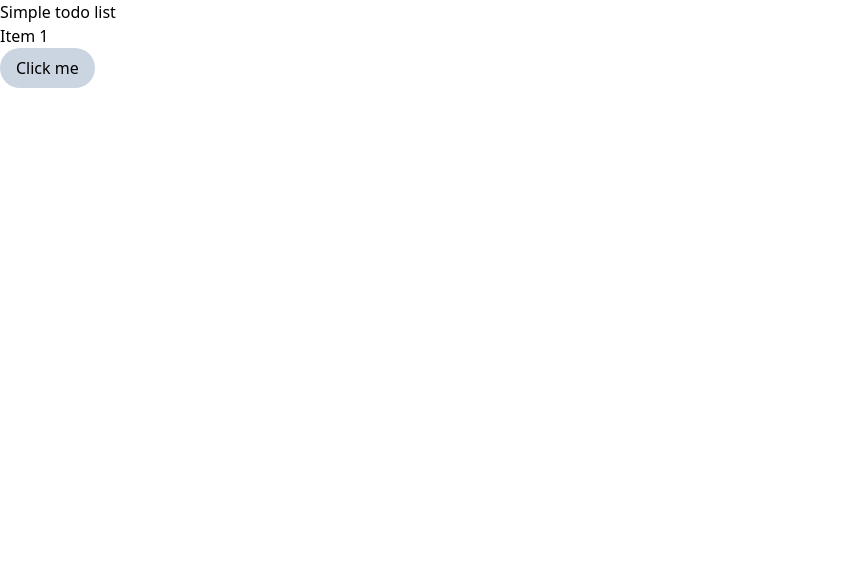
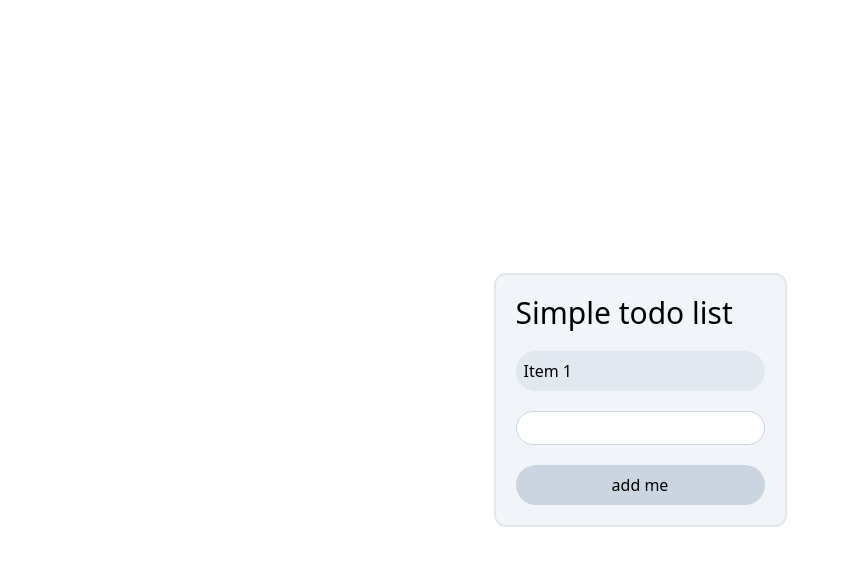
Before and after one commit to RomaMatsen/todo-react, a React (Create React App) app: page / in a window 1280 px wide. Shown: the top 566 px of the page, without its empty margins (0-850 px from the left). Built offline with nearby package versions, Linux system fonts and the light colour scheme.

Commit message:
slkgbelrbj

```diff
--- a/package.json
+++ b/package.json
@@ -33,6 +33,7 @@
     ]
   },
   "devDependencies": {
+    "@types/react": "^19.0.7",
     "autoprefixer": "^10.4.20",
     "postcss": "^8.5.1",
     "tailwindcss": "^3.4.17"
--- a/src/App.tsx
+++ b/src/App.tsx
@@ -1,20 +1,37 @@
 import "./App.css";
-import React from "react";
+import {useState} from "react";
 
 function App() {
-    const [items, setItems] = React.useState(["Item 1"]);
+    const [items, setItems] = useState(["Item 1"]);
+    const [title, setTitle] = useState("");
 
     const handleClick = () => {
-        const newItems = [...items, "Ne item"];
+        const newItems = [...items, title];
         setItems(newItems);
+        setTitle("");
     };
 
     return (
-        <div>
-            <h1>Simple todo list</h1>
-            <div>{items}</div>
-            <button onClick={handleClick} className="p-2 rounded-full px-4 bg-slate-300">Click me</button>
+      <div className="w-screen h-screen flex justify-center items-center">
+        <div className="p-5 rounded-xl gap-5 bg-slate-100 flex flex-col border-2 border-solid border-state-300">
+            <h1 className="text-3xl font-medium"> Simple todo list</h1>
+            <div className="flex flex-col gap-2">{
+              items.map((item, index) => {
+                return (
+                  <div key={index} className="p-2 rounded-full bg-slate-200 text-black">
+                    {item}
+                  </div>
+                )
+              }
+              )
+              }</div>
+            <input type="text" value={title}
+            className="rounded-full p-1 bg-white text-black border border-solid border-slate-300 px-2"
+            onChange={(e)=> {setTitle(e.currentTarget.value);}}
+            ></input>
+            <button onClick={handleClick} className="p-2 rounded-full px-4 bg-slate-300">add me</button>
         </div>
+      </div>
     );
 }
 
--- a/src/index.tsx
+++ b/src/index.tsx
@@ -1,4 +1,3 @@
-import React from 'react';
 import ReactDOM from 'react-dom/client';
 import './index.css';
 import App from './App'
```
Also changed, not shown: 1 other file (tests, documents, lock files or other folders).
